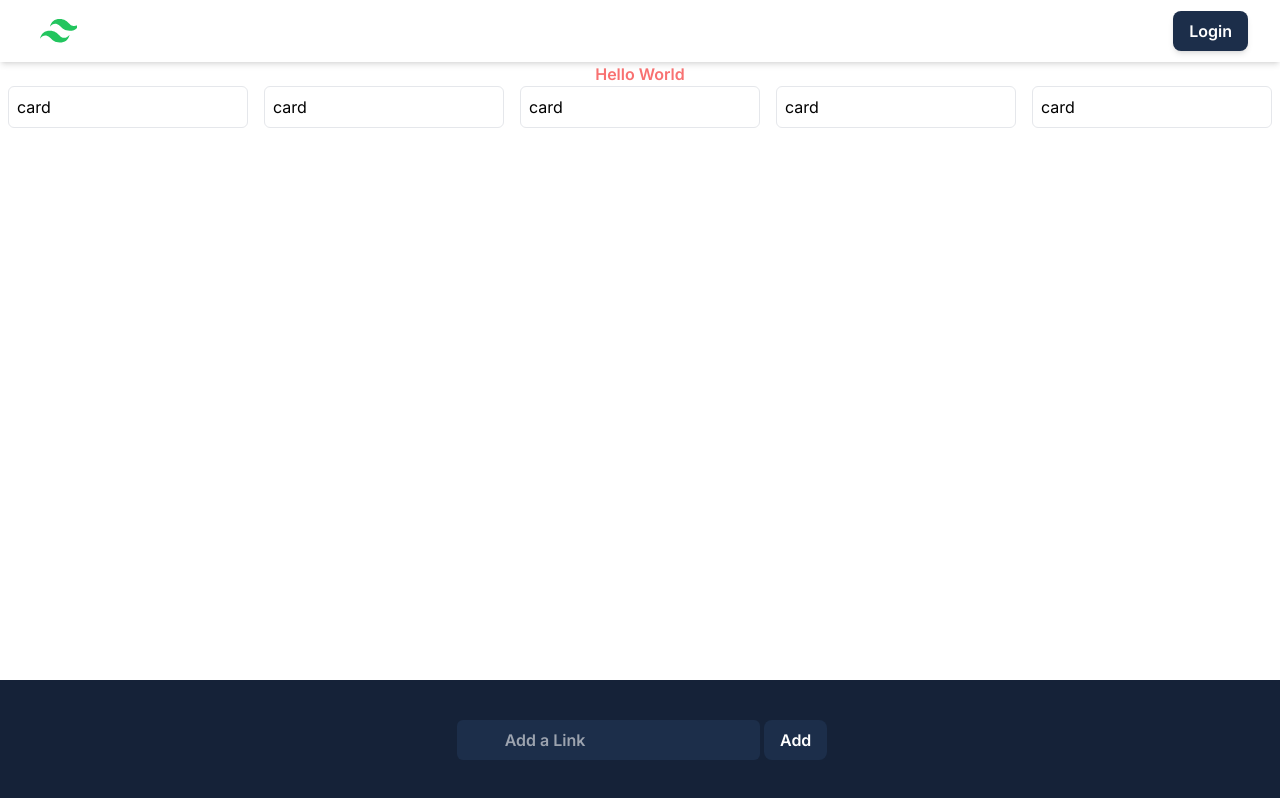
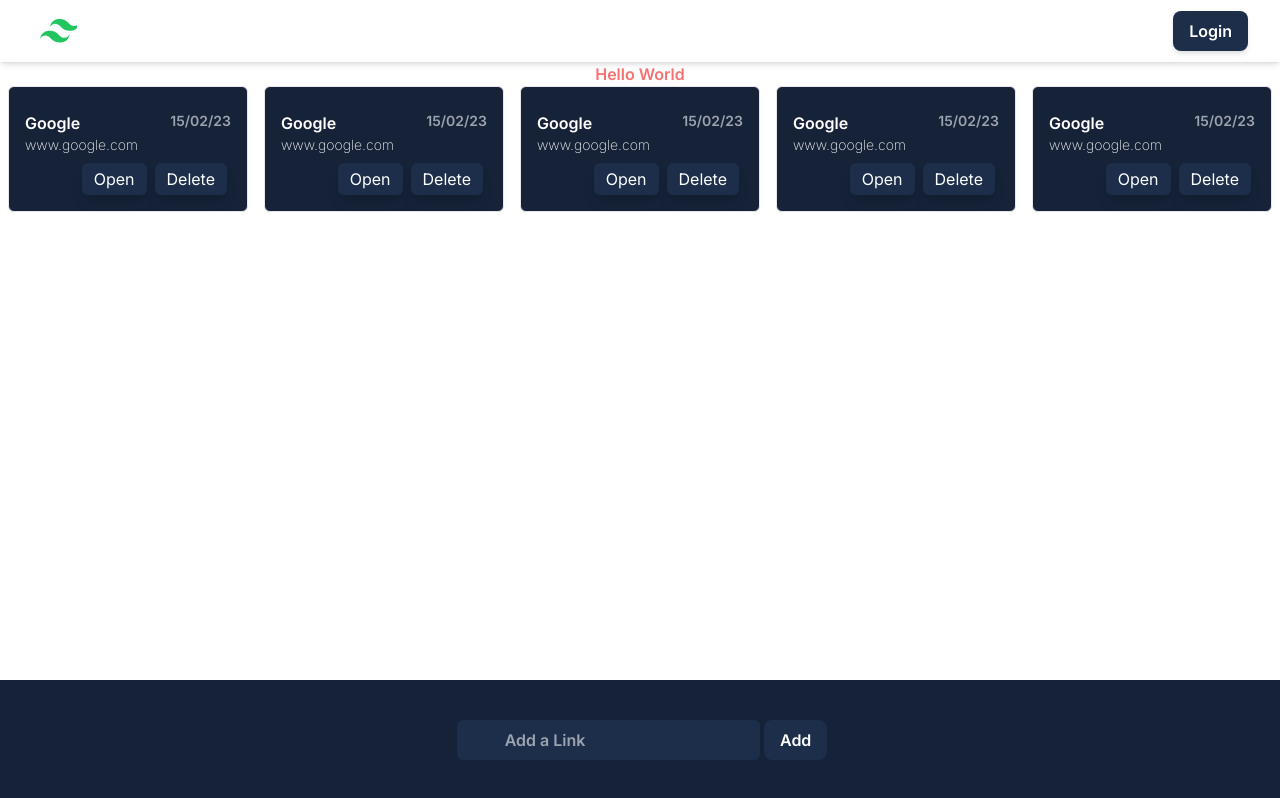
Before and after one commit to whysosaket/LinkMyLinks, a Next.js app in the folder linkmylinks/: page / in a window 1280 px wide. Built offline with nearby package versions, Linux system fonts and the light colour scheme.

Commit message:
Update LinkCard.tsx

```diff
--- a/linkmylinks/app/components/LinkCard.tsx
+++ b/linkmylinks/app/components/LinkCard.tsx
@@ -5,8 +5,19 @@ import React from 'react'
 const LinkCard = () => {
   return (
     <>
-    <div className='mx-2 w-1/3 border rounded-md p-2'>
-        card
+    <div className='mx-2 w-1/3 border rounded-md p-4 bg-dark1 text-white'>
+        <div className="my-2">
+          <div className="flex justify-between ">
+            <h1 className="font-semibold">Google</h1>
+            <span className='text-gray-400 font-semibold text-sm'>15/02/23</span>
+          </div>
+          <h1 className='font-extralight text-gray-100 text-sm'>www.google.com</h1>
+        </div>
+        <div className='flex justify-end'>
+          <button className='bg-dark3 hover:bg-dark5 text-white px-3 py-1 rounded-md shadow-lg mx-1'>Open</button>
+          <button className='bg-dark3 hover:bg-dark5 text-white px-3 py-1 rounded-md shadow-lg mx-1'>Delete</button>
+          {/* <button className='bg-dark3 hover:bg-dark5 text-white px-3 py-1 rounded-md shadow-lg mx-1'>X</button> */}
+        </div>
     </div>
     </>
   )
```
